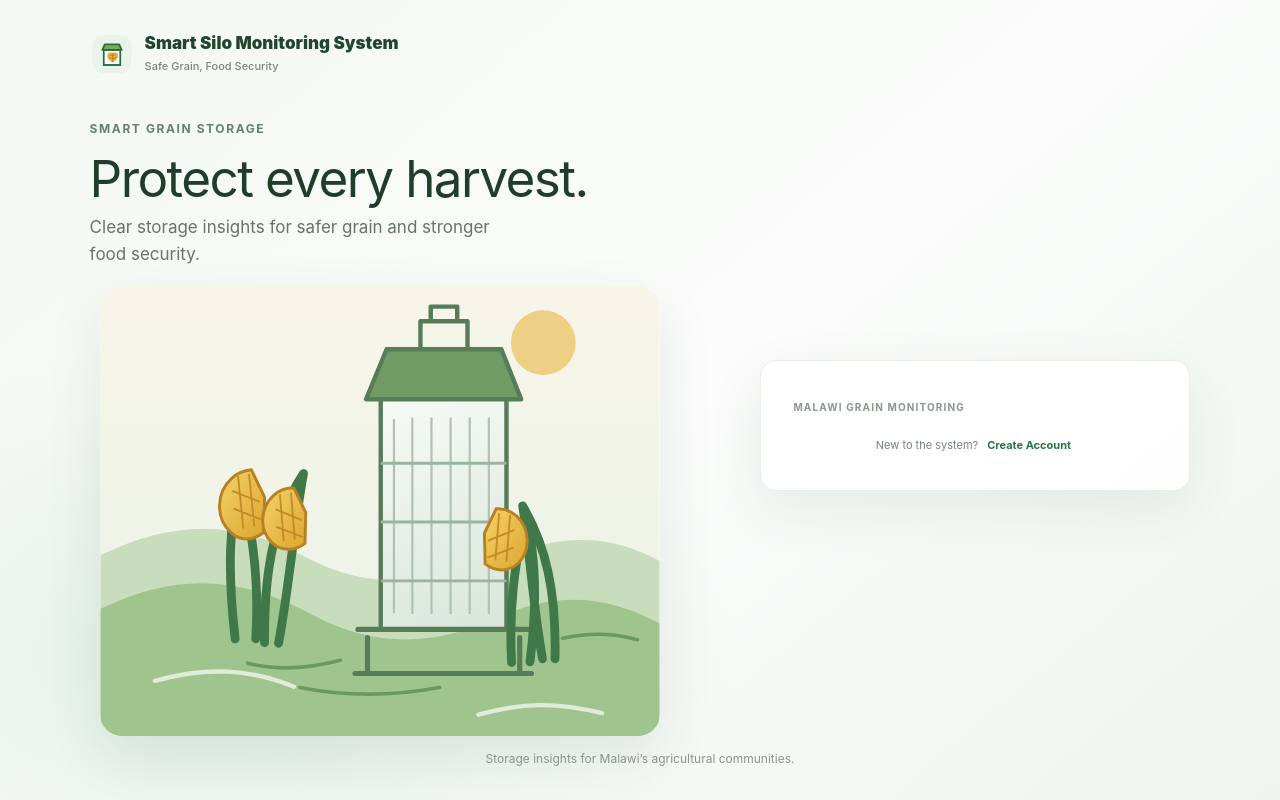
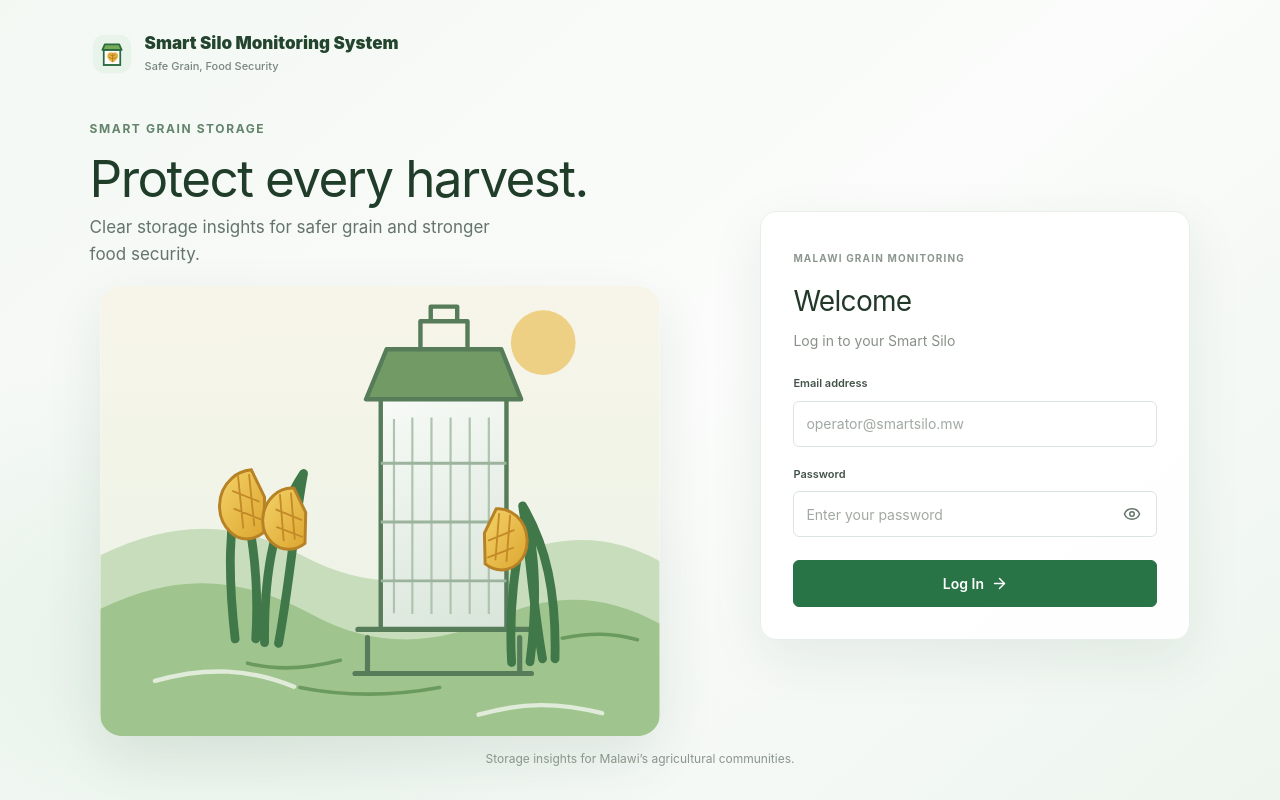
Before and after one commit to Vanessa-developer2979/smart-silo-monitoring-system, a React (Vite) app in the folder frontend/: page /login in a window 1280 px wide. Built offline with nearby package versions, Linux system fonts and the light colour scheme; no server answers.

Commit message:
Refactor LoginPage component for improved clarity

```diff
--- a/frontend/src/pages/auth/LoginPage.jsx
+++ b/frontend/src/pages/auth/LoginPage.jsx
@@ -1,6 +1,6 @@
 import { useState } from 'react'
 import { useNavigate } from 'react-router-dom'
-import { ArrowRight, Eye, EyeOff, UserPlus } from 'lucide-react'
+import { ArrowRight, Eye, EyeOff } from 'lucide-react'
 import api from '../../services/api.js'
 import { useAuth } from '../../hooks/useAuth.js'
 import '../../auth.css'
@@ -9,71 +9,170 @@ function getErrorMessage(error, fallback) {
   if (!error.response) {
     return 'Could not reach the Smart Silo API. Check the backend service and VITE_API_URL.'
   }
+
   if (error.response.status >= 500) {
     return 'The Smart Silo API could not complete the request. Check the backend service logs and try again.'
   }
+
   const detail = error.response?.data?.detail
+
   if (typeof detail === 'string') return detail
+
   if (Array.isArray(detail)) {
-    const messages = detail.map((item) => item.msg).filter((message) => typeof message === 'string')
+    const messages = detail
+      .map((item) => item.msg)
+      .filter((message) => typeof message === 'string')
+
     if (messages.length) return messages.join(' ')
   }
+
   return fallback
 }
 
 export function LoginPage() {
-  const [createAccount, setCreateAccount] = useState(false)
-  const [showLoginPassword, setShowLoginPassword] = useState(false)
-  const [showAccountPassword, setShowAccountPassword] = useState(false)
-  const [credentials, setCredentials] = useState({ email: '', password: '' })
-  const [account, setAccount] = useState({ full_name: '', email: '', password: '' })
+  const [showPassword, setShowPassword] = useState(false)
+  const [credentials, setCredentials] = useState({
+    email: '',
+    password: '',
+  })
   const [message, setMessage] = useState('')
   const [busy, setBusy] = useState(false)
+
   const { setSession } = useAuth()
   const navigate = useNavigate()
 
-  const authenticate = async (endpoint, payload, fallback) => {
+  const submitLogin = async (event) => {
+    event.preventDefault()
     setBusy(true)
     setMessage('')
+
     try {
-      const { data } = await api.post(endpoint, payload)
+      const { data } = await api.post('/auth/login', credentials)
+
       setSession(data.access_token, data.user)
       navigate('/', { replace: true })
     } catch (error) {
-      setMessage(getErrorMessage(error, fallback))
+      setMessage(
+        getErrorMessage(
+          error,
+          'Unable to log in. Check your details and try again.'
+        )
+      )
     } finally {
       setBusy(false)
     }
   }
 
-  const submitLogin = (event) => {
-    event.preventDefault()
-    authenticate('/auth/login', credentials, 'Unable to log in. Check your details and try again.')
-  }
-
   return (
     <main className="login-page">
       <div className="login-brand">
-        <img className="login-logo" src="/smart-silo-mark.svg" alt="" />
-        <span><strong>Smart Silo Monitoring System</strong><small>Safe Grain, Food Security</small></span>
+        <img
+          className="login-logo"
+          src="/smart-silo-mark.svg"
+          alt=""
+        />
+        <span>
+          <strong>Smart Silo Monitoring System</strong>
+          <small>Safe Grain, Food Security</small>
+        </span>
       </div>
-      <section className="login-showcase" aria-label="Smart grain storage monitoring">
-        <div className="login-showcase-copy"><span>SMART GRAIN STORAGE</span><h2>Protect every harvest.</h2><p>Clear storage insights for safer grain and stronger food security.</p></div>
-        <img className="login-illustration" src="/maize-silo-illustration.svg" alt="Illustration of maize cobs growing beside a grain silo" />
+
+      <section
+        className="login-showcase"
+        aria-label="Smart grain storage monitoring"
+      >
+        <div className="login-showcase-copy">
+          <span>SMART GRAIN STORAGE</span>
+          <h2>Protect every harvest.</h2>
+          <p>
+            Clear storage insights for safer grain and stronger food security.
+          </p>
+        </div>
+
+        <img
+          className="login-illustration"
+          src="/maize-silo-illustration.svg"
+          alt="Illustration of maize cobs growing beside a grain silo"
+        />
       </section>
+
       <section className="login-card">
         <span className="eyebrow">MALAWI GRAIN MONITORING</span>
-        {/*<---- <h1>{createAccount ? 'Create Account' : 'Welcome'}</h1>
-        <p className="login-copy">{createAccount ? 'Create an operator account to access your silo dashboard.' : 'Log in to your Smart Silo'}</p> ---- >*/}
 
-        {message && <div className="login-message" role="alert">{message}</div>}
+        <h1>Welcome</h1>
+        <p className="login-copy">Log in to your Smart Silo</p>
 
-        <div className="login-switch">
-          <span>{createAccount ? 'Already have an account?' : 'New to the system?'}</span>
-          <button type="button" onClick={() => { setMessage(''); setCreateAccount((value) => !value) }}>{createAccount ? 'Log In' : 'Create Account'}</button>
-        </div>
+        {message && (
+          <div className="login-message" role="alert">
+            {message}
+          </div>
+        )}
+
+        <form className="login-form" onSubmit={submitLogin}>
+          <label className="form-label" htmlFor="login-email">
+            Email address
+          </label>
+
+          <input
+            id="login-email"
+            type="email"
+            autoComplete="username"
+            required
+            value={credentials.email}
+            onChange={(event) =>
+              setCredentials({
+                ...credentials,
+                email: event.target.value,
+              })
+            }
+            placeholder="operator@smartsilo.mw"
+          />
+
+          <label className="form-label" htmlFor="login-password">
+            Password
+          </label>
+
+          <div className="password-input-wrap">
+            <input
+              id="login-password"
+              type={showPassword ? 'text' : 'password'}
+              autoComplete="current-password"
+              required
+              value={credentials.password}
+              onChange={(event) =>
+                setCredentials({
+                  ...credentials,
+                  password: event.target.value,
+                })
+              }
+              placeholder="Enter your password"
+            />
+
+            <button
+              className="password-visibility-toggle"
+              type="button"
+              aria-label={showPassword ? 'Hide password' : 'Show password'}
+              aria-controls="login-password"
+              aria-pressed={showPassword}
+              onClick={() => setShowPassword((visible) => !visible)}
+            >
+              {showPassword ? <EyeOff size={18} /> : <Eye size={18} />}
+            </button>
+          </div>
+
+          <button
+            className="button button-primary login-button"
+            disabled={busy}
+          >
+            {busy ? 'Signing in…' : 'Log In'}
+            <ArrowRight size={17} />
+          </button>
+        </form>
       </section>
-      <p className="login-caption">Storage insights for Malawi’s agricultural communities.</p>
+
+      <p className="login-caption">
+        Storage insights for Malawi’s agricultural communities.
+      </p>
     </main>
   )
 }
```
